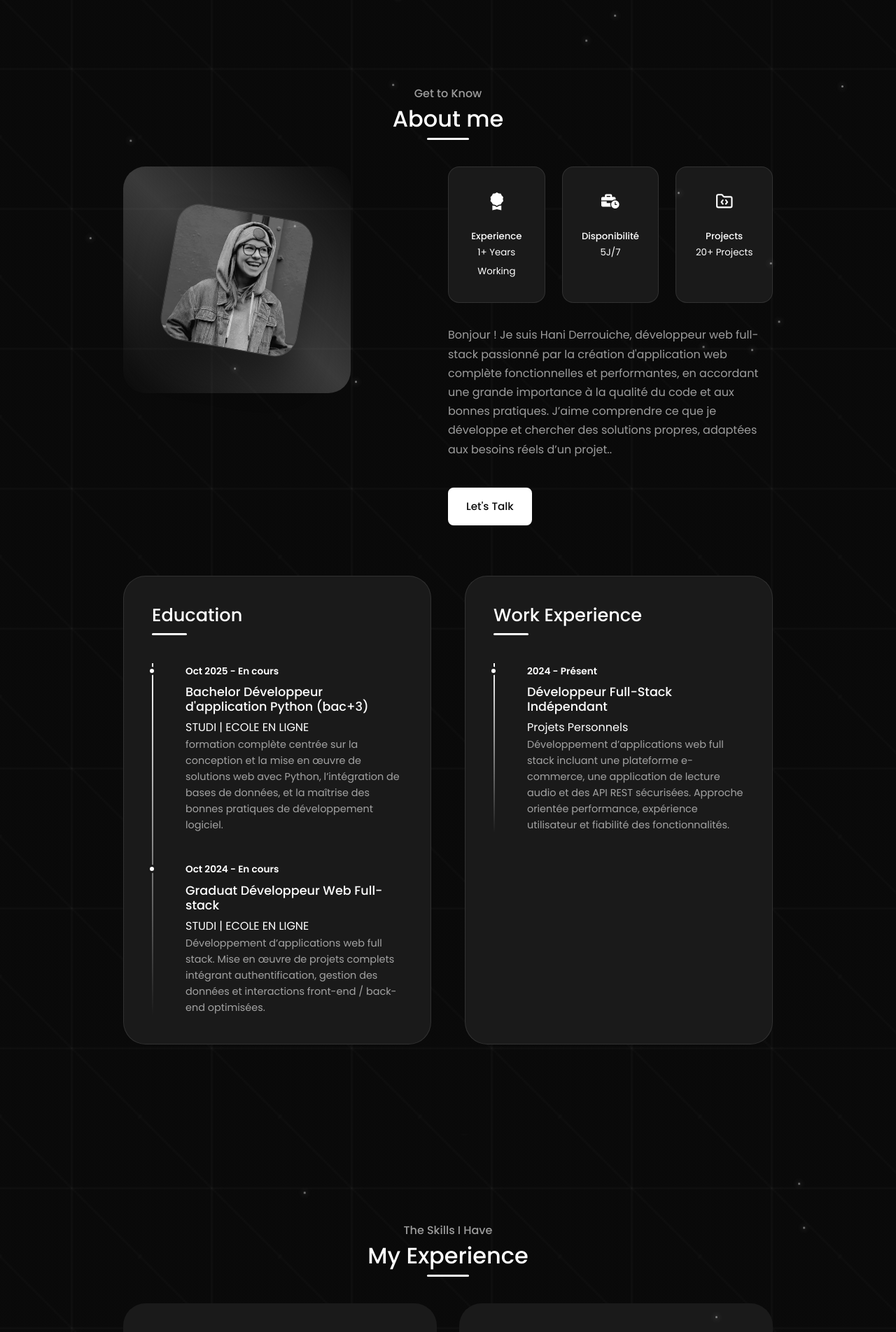
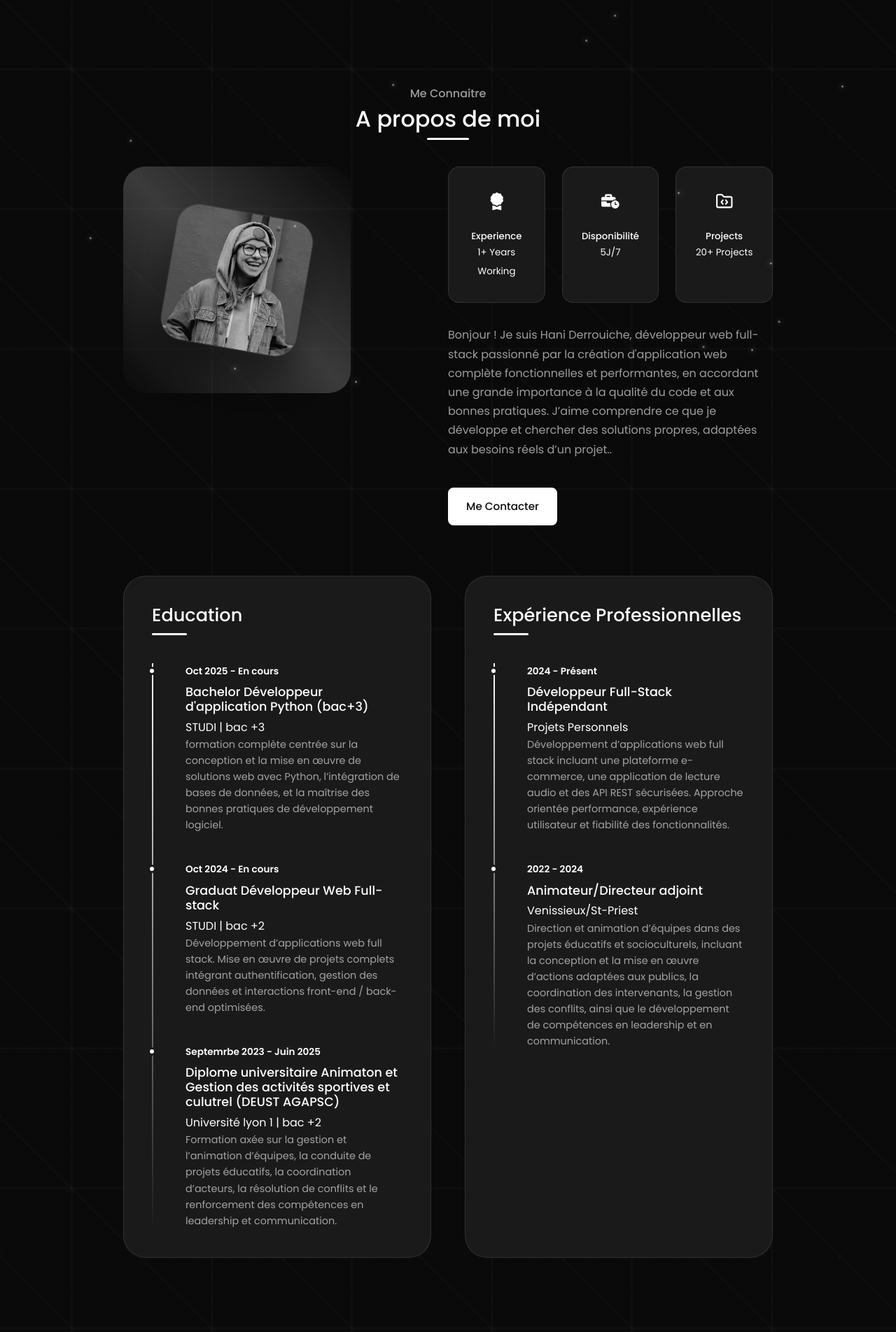
Before and after one commit to Hani19000/Portfolio-Hani, a React (Vite) app in the folder frontend/: page / in a window 1280 px wide. Shown: the part 804-2708 px from the top of the page at 70% size. Built offline with nearby package versions, Linux system fonts and the light colour scheme.

Commit message:
mise a jours

```diff
--- a/frontend/src/components/about/About.tsx
+++ b/frontend/src/components/about/About.tsx
@@ -14,8 +14,8 @@ const About: React.FC = () => {
   return (
     <section id="about" style={{ position: "relative" }}>
       <HeaderParticles count={20} />
-      <h5>Get to Know</h5>
-      <h2>About me</h2>
+      <h5>Me Connaitre</h5>
+      <h2>A propos de moi</h2>
 
       <div className="container about__container">
         <div className="about__me">
@@ -55,7 +55,7 @@ const About: React.FC = () => {
           </p>
 
           <a href="#contact" className="btn btn-primary">
-            Let's Talk
+            Me Contacter
           </a>
         </div>
       </div>
--- a/frontend/src/components/about/components/AboutCards.tsx
+++ b/frontend/src/components/about/components/AboutCards.tsx
@@ -29,14 +29,20 @@ export const educationData: TimelineItem[] = [
   {
     year: "Oct 2025 - En cours",
     title: "Bachelor Développeur d'application Python (bac+3)",
-    institution: "STUDI | ECOLE EN LIGNE",
+    institution: "STUDI | bac +3",
     description: "formation complète centrée sur la conception et la mise en œuvre de solutions web avec Python, l’intégration de bases de données, et la maîtrise des bonnes pratiques de développement logiciel.",
   },
   {
     year: "Oct 2024 - En cours",
     title: "Graduat Développeur Web Full-stack",
-    institution: "STUDI | ECOLE EN LIGNE",
+    institution: "STUDI | bac +2",
     description: "Développement d’applications web full stack. Mise en œuvre de projets complets intégrant authentification, gestion des données et interactions front-end / back-end optimisées.",
+  },
+    {
+    year: "Septemrbe 2023 - Juin 2025",
+    title: "Diplome universitaire Animaton et Gestion des activités sportives et culutrel (DEUST AGAPSC)",
+    institution: "Université lyon 1 | bac +2",
+    description: "Formation axée sur la gestion et l’animation d’équipes, la conduite de projets éducatifs, la coordination d’acteurs, la résolution de conflits et le renforcement des compétences en leadership et communication.",
   }
 ];
 
@@ -46,5 +52,11 @@ export const workExperienceData: TimelineItem[] = [
     title: "Développeur Full-Stack Indépendant",
     company: "Projets Personnels",
     description: "Développement d’applications web full stack incluant une plateforme e-commerce, une application de lecture audio et des API REST sécurisées. Approche orientée performance, expérience utilisateur et fiabilité des fonctionnalités.",
+  },
+    {
+    year: "2022 - 2024",
+    title: "Animateur/Directeur adjoint",
+    company: "Venissieux/St-Priest",
+    description: "Direction et animation d’équipes dans des projets éducatifs et socioculturels, incluant la conception et la mise en œuvre d’actions adaptées aux publics, la coordination des intervenants, la gestion des conflits, ainsi que le développement de compétences en leadership et en communication.",
   }
 ];
--- a/frontend/src/components/about/components/Timeline.tsx
+++ b/frontend/src/components/about/components/Timeline.tsx
@@ -9,7 +9,7 @@ interface TimelineProps {
 const Timeline: React.FC<TimelineProps> = ({ data, type }) => (
   <div className="about__timeline">
     <h3 className="about__timeline-title">
-      {type === "education" ? "Education" : "Work Experience"}
+      {type === "education" ? "Education" : "Expérience Professionnelles"}
     </h3>
     <div className="about__timeline-container">
       {data.map(({ year, title, institution, company, description }, i) => (
--- a/frontend/src/components/contact/Contact.tsx
+++ b/frontend/src/components/contact/Contact.tsx
@@ -7,8 +7,8 @@ import HeaderParticles from "../header/components/HeaderParticles";
 const Contact: React.FC = () => (
   <section id="contact" style={{ position: 'relative' }}>
     <HeaderParticles count={20} />
-    <h5>Get In Touch</h5>
-    <h2>Contact Me</h2>
+    <h5>Restons En Contact</h5>
+    <h2>Pour Me Contacter</h2>
 
     <div className="container contact__container">
       <ContactExt />
--- a/frontend/src/components/experience/Experience.tsx
+++ b/frontend/src/components/experience/Experience.tsx
@@ -7,8 +7,8 @@ const Experience: React.FC = () => {
   return (
     <section id="experience" style={{ position: 'relative' }}>
       <HeaderParticles count={20} />
-      <h5>The Skills I Have</h5>
-      <h2>My Experience</h2>
+      <h5>Technologies</h5>
+      <h2>Outils Que Je Maitrise</h2>
 
       <div className="container experience__container">
         <div className="experience__frontend">
--- a/frontend/src/components/header/components/CTA.tsx
+++ b/frontend/src/components/header/components/CTA.tsx
@@ -4,7 +4,7 @@ import CV from "../../../assets/cv.pdf";
 const CTA: React.FC = () => (
   <div className="cta">
     <a href={CV} download className='btn'>Download CV</a>
-    <a href="#contact" className='btn btn-primary'>Let's talk</a>
+    <a href="#contact" className='btn btn-primary'>Me Contacter</a>
   </div>
 );
 
--- a/frontend/src/components/portfolio/Portfolio.tsx
+++ b/frontend/src/components/portfolio/Portfolio.tsx
@@ -15,7 +15,7 @@ const Portfolio: React.FC = () => {
   return (
     <section id="portfolio" style={{ position: "relative" }}>
       <HeaderParticles count={20} />
-      <h5>My Recent Work</h5>
+      <h5>Mes Projets Récents </h5>
       <h2>Portfolio</h2>
 
       <Swiper
--- a/frontend/src/components/services-section/Services.tsx
+++ b/frontend/src/components/services-section/Services.tsx
@@ -9,8 +9,8 @@ const Services: React.FC = () => {
   return (
     <section id="services-section" style={{ position: 'relative' }}>
       <HeaderParticles count={20} />
-      <h5>What I offer</h5>
-      <h2>Services</h2>
+      <h5>Ce Que Je Propose</h5>
+      <h2>Mes Services</h2>
 
       <div className="container services__container">
         {ServicesCards.map(({ title, features }: ServiceItem, index: number) => (
```
